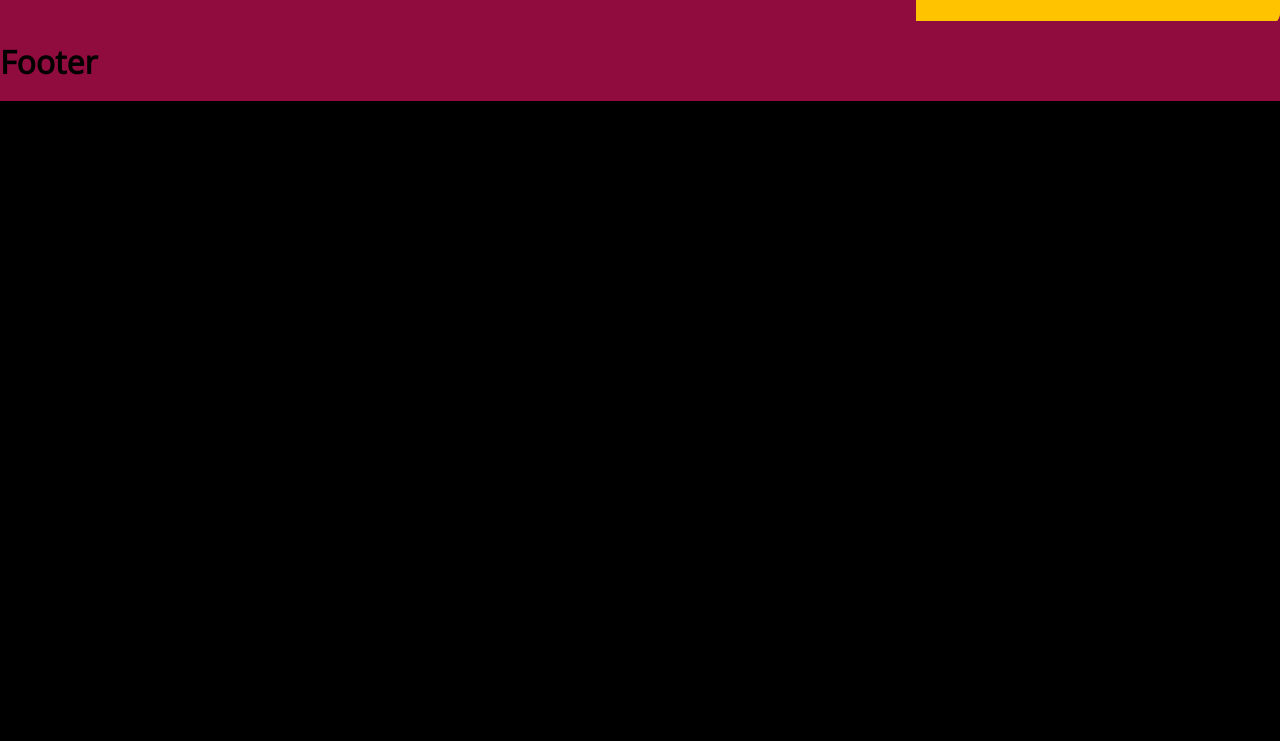
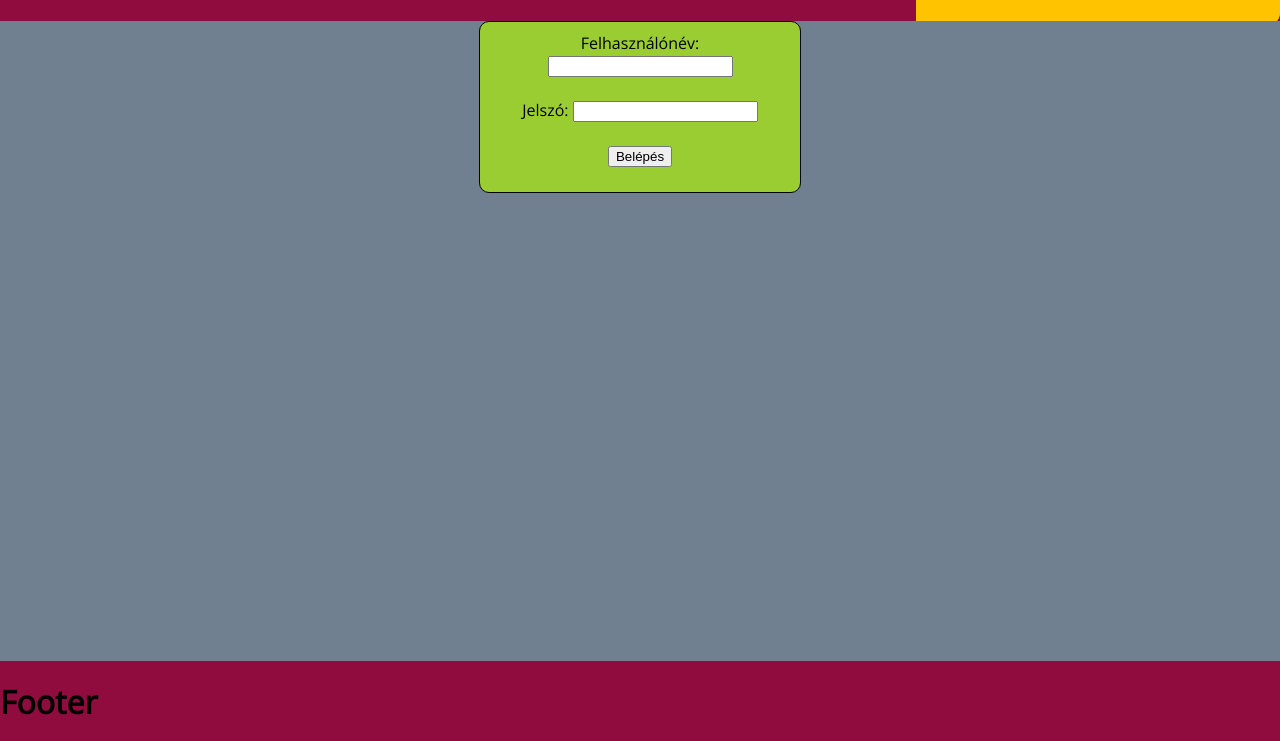
Before and after one commit to Ricsko/cegesweb, a plain HTML site: page login.html in a window 1280 px wide. Shown: the part 59-800 px from the top of the page. Drawn offline with nearby package versions, Linux system fonts and the light colour scheme.

Commit message:
login html elkészítése (kezdetleges)

```diff
--- a/login.html
+++ b/login.html
@@ -21,6 +21,20 @@
             </ul>
         </div>
 
+        <div id="login">
+            <div id="belepo">
+                <label for="felhasznalo">Felhasználónév: </label>
+                <input type="text" name="" id="felhasznalo" value="">
+                <br>
+                <br>
+                <label for="felhasznalo">Jelszó: </label>
+                <input type="text" name="" id="jelszo" value="">
+                <br>
+                <br>
+                <button type="submit">Belépés</button>
+            </div>
+        </div>
+
         <div id="footer">
             <h1>Footer</h1>
         </div>
--- a/style.css
+++ b/style.css
@@ -125,6 +125,24 @@ td,th
      border-collapse: collapse;
  }
 
+ #login{
+    display: flex;
+    justify-content: center;
+    width: 100%;
+    height: 80%;
+    background-color: slategrey;
+ }
+
+ #belepo
+ {
+     padding: 10px;
+     width: 300px;
+     max-height: 150px;
+     background-color: yellowgreen;
+     border: 1px solid black;
+     border-radius: 10px;
+ }
+
 @media  screen and (max-width: 1000px){
     #container{
         display: flex;
```
